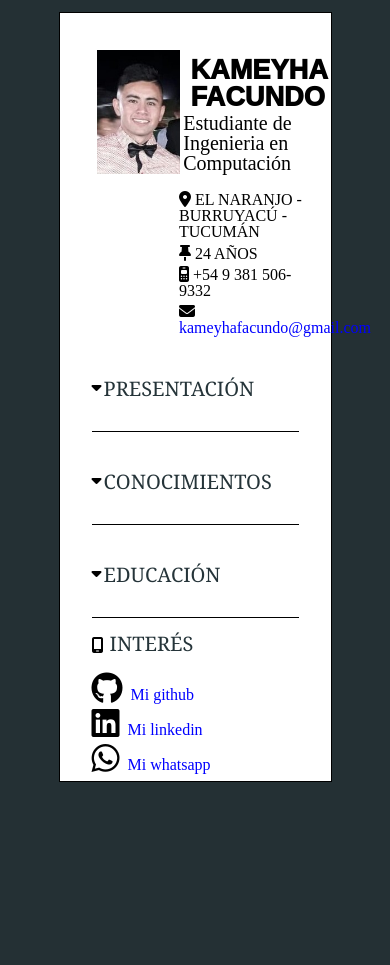
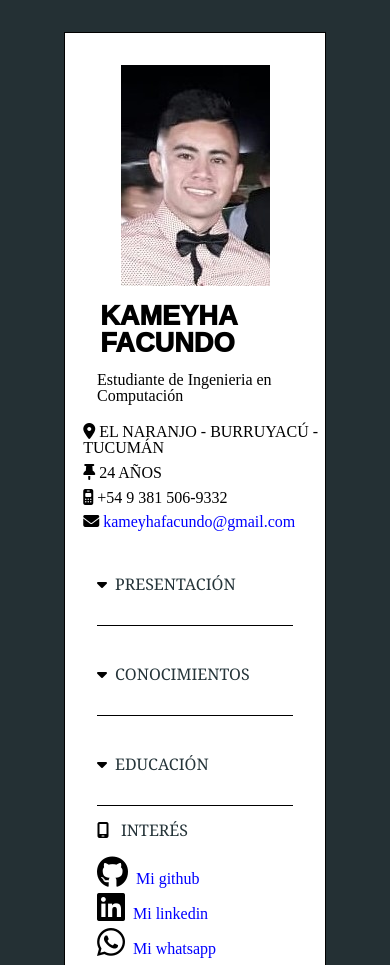
Before and after one commit to KameyhaFacundo/CV-Ticmas2023-frontend, a plain HTML site: page index.html in a window 390 px wide. Shown: the top 965 px of the page. Before the commit the page ends 844 px from the top, so only its background shows below. Drawn offline with Linux system fonts and the light colour scheme.

Commit message:
responsive version-movil

```diff
--- a/css/styles.css
+++ b/css/styles.css
@@ -16,6 +16,12 @@
   display: flex;
 }
 
+.centrar {
+  display: flex;
+  justify-content: center;
+  align-items: center;
+}
+
 /* Para sacar subrayado */
 * {
   outline: none;
@@ -27,27 +33,17 @@ a:visited {
 }
 
 body {
-  padding: 3% 15%;
-  height: auto;
+  padding: 2rem 4rem;
   background-color: rgb(36, 48, 52);
 }
 
-header {
-  height: auto;
-  padding-right: 2%;
-  padding-left: 2%;
-  padding-top: 2%;
+.g-template-column {
+  display: grid;
+  grid-template-columns: auto;
+  gap: 1rem;
 }
 
 .image-perfil {
-  height: 80%;
-  width: 40%;
-}
-
-.image-logo {
-  width: 80%;
-  min-height: auto;
-  min-width: auto;
   padding: 2rem;
   padding-bottom: 0rem;
 }
@@ -57,12 +53,12 @@ h1 {
   font-family: "Lora", sans-serif;
   font-weight: 1000;
   font-size: 1.7rem;
-  margin-top: 1rem;
+  padding-left: 2.2rem;
 }
 
 h2 {
   font-family: "Lora", serif;
-  font-size: 1.25rem;
+  font-size: 1rem;
   color: black;
 }
 
@@ -70,18 +66,6 @@ h3 {
   text-transform: uppercase;
   font-family: "Lato", sans-serif;
   font-size: 1rem;
-}
-
-.name-primary {
-  width: 55%;
-}
-
-.name {
-  padding-left: 15%;
-  padding-bottom: 2%;
-  padding-top: 15%;
-  width: auto;
-  height: auto;
 }
 
 .text {
@@ -105,9 +89,9 @@ h3 {
   font-family: lora, serif;
   font-size: 1.3rem;
   color: #253439;
-  height: auto;
-  margin-bottom: 12%;
-  padding-left: 10%;
+  margin-bottom: 1rem;
+  padding-left: 2rem;
+  padding-right: 2rem;
 }
 
 .margin-left-right {
@@ -136,7 +120,7 @@ main {
 }
 
 .section__main--informacion {
-  margin-left: 5rem;
+  margin-left: 0.5rem;
   margin-bottom: auto;
 }
 
@@ -153,7 +137,7 @@ main {
   text-transform: uppercase;
   font-family: Georgia, "Times New Roman", Times, serif;
   color: #253439;
-  padding-left: 1%;
+  padding-left: 0.5rem;
 }
 
 .subtitulos {
@@ -176,3 +160,18 @@ main {
   color: blue;
   font-size: 1rem;
 }
+
+/* Media queris */
+
+/* @media only screen and (max-width: 765px) {
+  .d-flex {
+    display: block;
+  }
+
+  .image-logo {
+    min-height: auto;
+    min-width: auto;
+    padding: 2rem;
+    padding-bottom: 0rem;
+  }
+} */
--- a/index.html
+++ b/index.html
@@ -19,16 +19,19 @@
   <body>
     <main>
       <header>
-        <div class="d-flex">
-          <div class="image-perfil">
-            <img class="image-logo" src="./imag/1.jpg" alt="perfil" />
+          <section class="g-template-column center">
+            <article>
+              <div class="image-perfil centrar">
+                <img src="./imag/1.jpg" alt="perfil" />
               </div>
+            </article>
 
-          <div class="name-primary">
-            <h1 class="name d-block">Kameyha facundo</h1>
+            <article class="centrar">
+              <h1>Kameyha facundo</h1>
+            </article>
 
-            <div>
-              <div class="profession">
+            <article>
+                <div class="profession centrar">
                   <h2>Estudiante de Ingenieria en Computación</h2>
                 </div>
 
@@ -48,6 +51,7 @@
                   <i class="fa-solid fa-mobile-retro"></i>
                   <h2 class="d-inline text-size">+54 9 381 506-9332</h2>
                 </div>
+
                 <div class="text">
                   <i class="fa-solid fa-envelope"></i>
                   <p class="d-inline text-size text-mail">
@@ -55,8 +59,10 @@
                   </p>
                 </div>
               </div>
-          </div>
-        </div>
+
+            </article>
+
+          </section>
       </header>
 
       <section>
```
Lines whose indentation alone changed are shown as unchanged.
